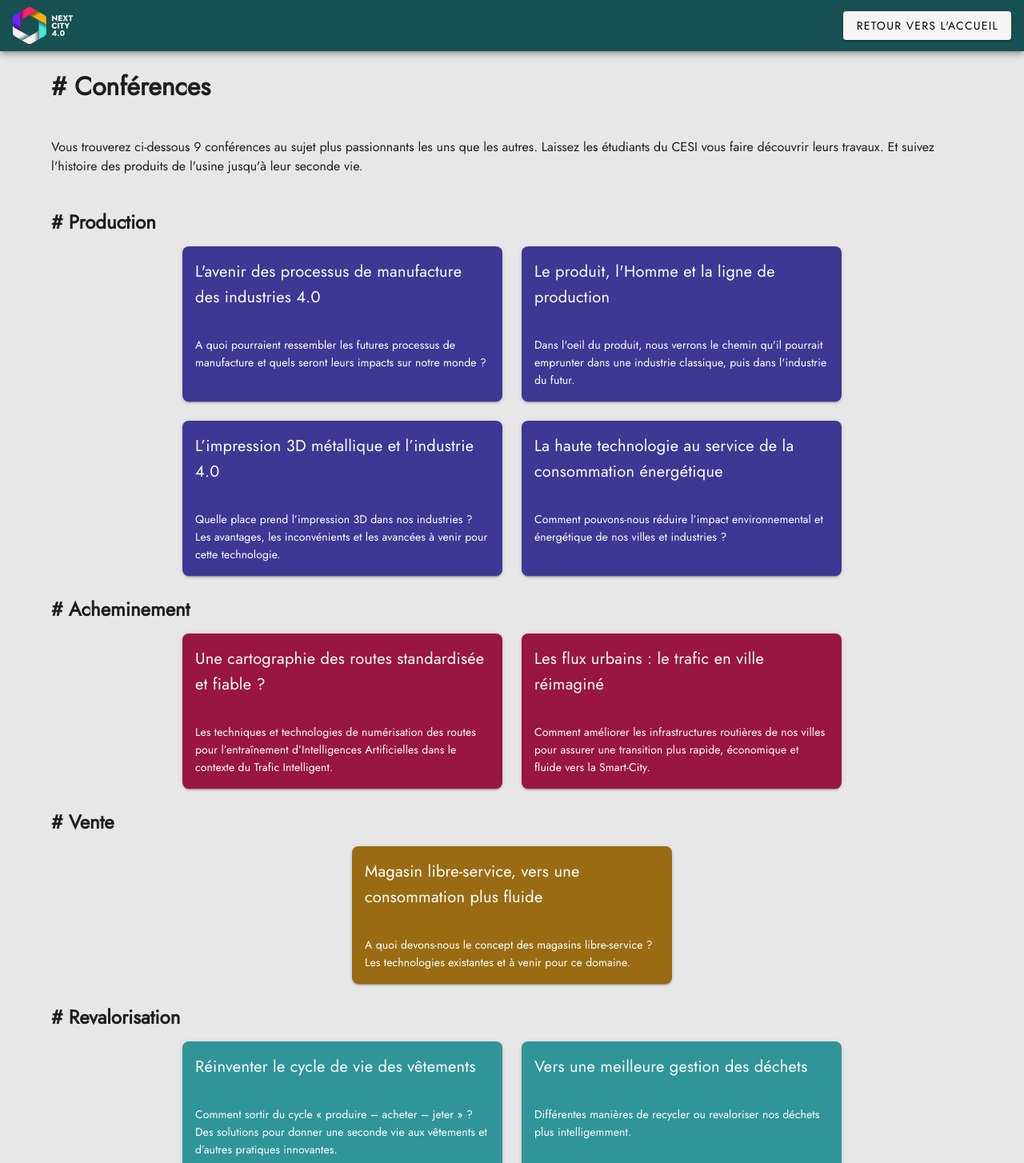
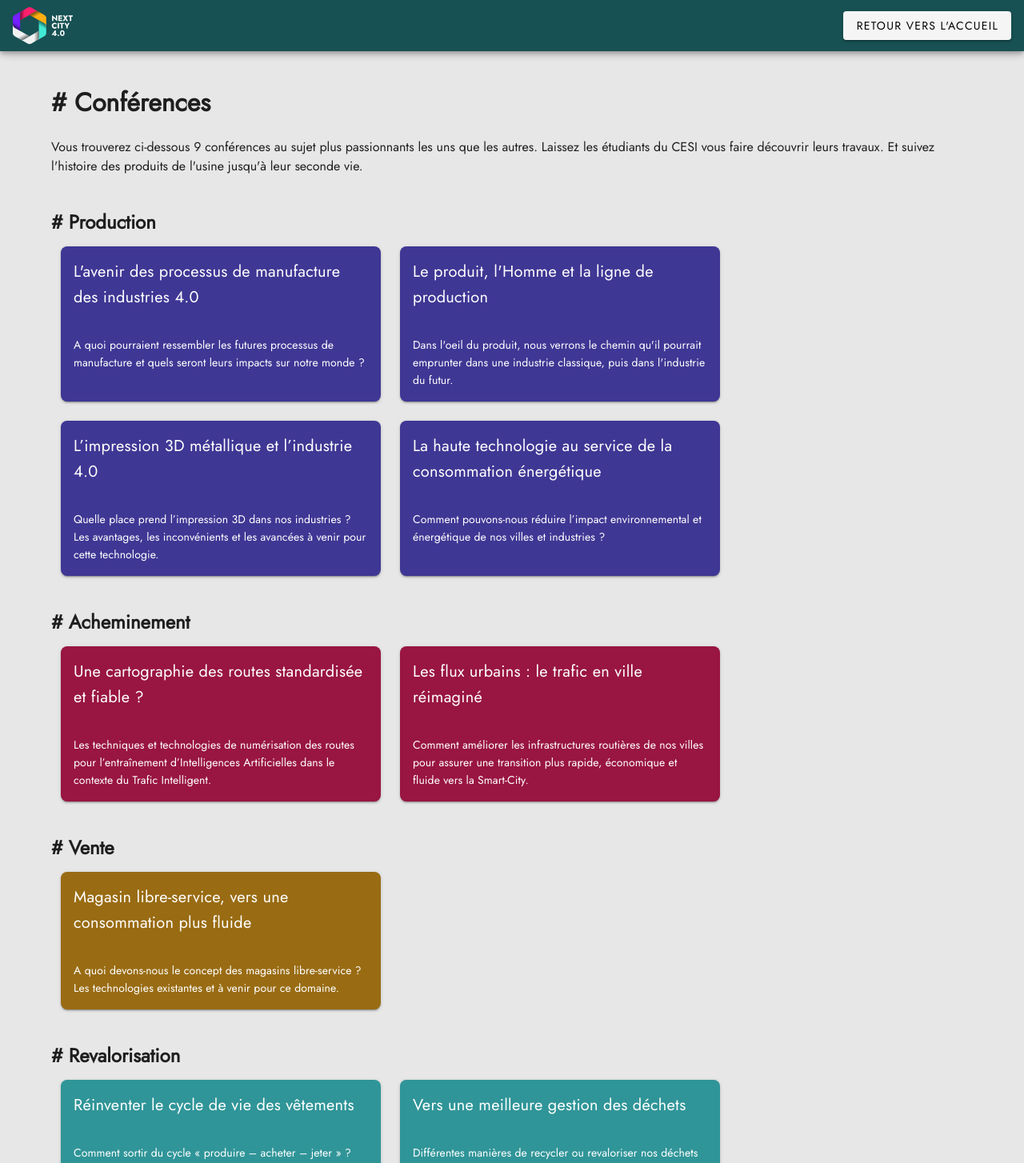
Before and after one commit to BigotClement/next-city4, a Vue app: page /conferences in a window 1280 px wide. Shown: the top 1454 px of the page at 80% size. Built offline with nearby package versions, Linux system fonts and the light colour scheme.

Commit message:
Some change and fix

```diff
--- a/src/components/HeaderComponent.vue
+++ b/src/components/HeaderComponent.vue
@@ -28,7 +28,7 @@
                 </div>
                 <div class="d-block ml-5">
                     <v-img
-                        :src="require('/public/img/PCDV.svg')"
+                        :src="require('/public/img/Logo/PCDV.svg')"
                         transition="scale-transition"
                         :width="imageWidth"
                     />
--- a/src/views/ProgramView.vue
+++ b/src/views/ProgramView.vue
@@ -1,16 +1,16 @@
 <template>
     <div id="program-view">
         <app-bar-component/>
-        <div class="pa-5 pr-16 pl-16">
+        <div class="pb-5 pr-16 pl-16 pt-10">
             <h1># Conférences</h1>
 
-            <p class="ma-0 pt-10">
+            <p class="ma-0 pt-5">
                 Vous trouverez ci-dessous 9 conférences au sujet plus passionnants les uns que les autres. Laissez les étudiants du CESI vous faire découvrir leurs travaux. Et suivez l'histoire des produits de l'usine jusqu'à leur seconde vie.
             </p>
 
             <div class="pt-10">
                 <h2># Production</h2>
-                <div class="d-flex flex-wrap justify-center">
+                <div class="d-flex flex-wrap">
                     <conference-topic-component v-for="(topic) in production_topics" :key="topic.title"
                         class="pa-3"
                         :title="topic.title"
@@ -19,8 +19,8 @@
                     />
                 </div>
 
-                <h2 class="pt-3"># Acheminement</h2>
-                <div class="d-flex flex-wrap justify-center">
+                <h2 class="pt-7"># Acheminement</h2>
+                <div class="d-flex flex-wrap">
                     <conference-topic-component v-for="(topic) in forwarding_topics" :key="topic.title"
                         class="pa-3"
                         :title="topic.title"
@@ -29,8 +29,8 @@
                     />
                 </div>
 
-                <h2 class="pt-3"># Vente</h2>
-                <div class="d-flex flex-wrap justify-center">
+                <h2 class="pt-7"># Vente</h2>
+                <div class="d-flex flex-wrap">
                     <conference-topic-component v-for="(topic) in sell_topics" :key="topic.title"
                         class="pa-3"
                         :title="topic.title"
@@ -39,8 +39,8 @@
                     />
                 </div>
 
-                <h2 class="pt-3"># Revalorisation</h2>
-                <div class="d-flex flex-wrap justify-center">
+                <h2 class="pt-7"># Revalorisation</h2>
+                <div class="d-flex flex-wrap">
                     <conference-topic-component v-for="(topic) in revaluation_topics" :key="topic.title"
                         class="pa-3"
                         :title="topic.title"
```
Also changed, not shown: public/img/Logo/PCDV.svg (added), public/img/PCDV.svg (deleted).
